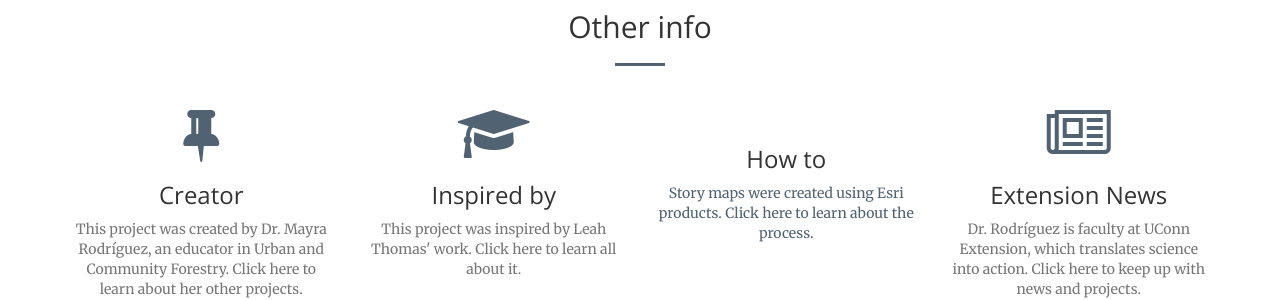
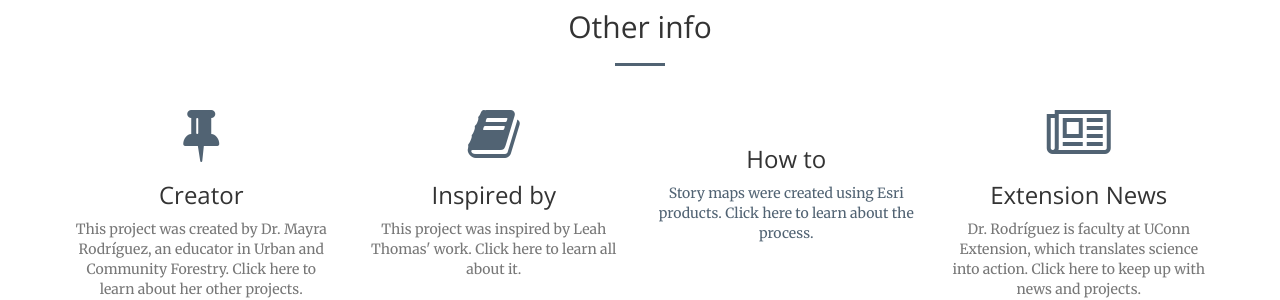
Before and after one commit to peopleandplanet/peopleandplanet.github.io, a Jekyll site: the page built from index.html, in a window 1280 px wide and 900 px high, scrolled down 2814 px. Shown: the part 150-450 px from the top of the window. Built offline with Jekyll 4.4.1, drawn with Linux system fonts in a browser that asks for light colours.

Commit message:
Update services.html

```diff
--- a/_includes/services.html
+++ b/_includes/services.html
@@ -18,7 +18,7 @@
             </div>
             <div class="col-lg-3 col-md-6 text-center">
                 <div class="service-box">
-                    <i class="fa fa-4x fa-graduation-cap wow bounceIn text-primary" data-wow-delay=".2s"></i>
+                    <i class="fa fa-4x fa-book wow bounceIn text-primary" data-wow-delay=".2s"></i>
                     <h3>Inspired by</h3>
                     <a href="" class="text-muted" target="_blank">This project was inspired by Leah Thomas' work. Click here to learn all about it.</a>
                 </div>
```
